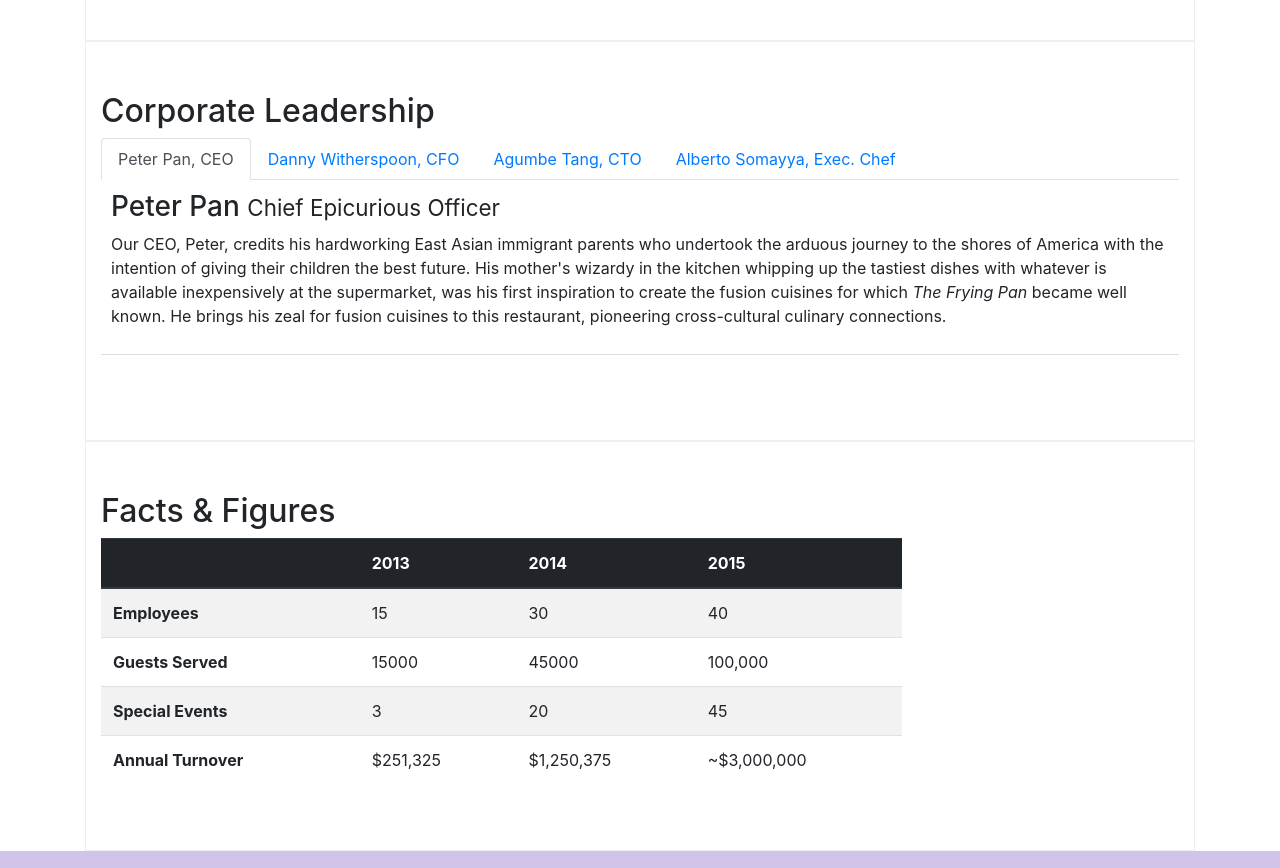
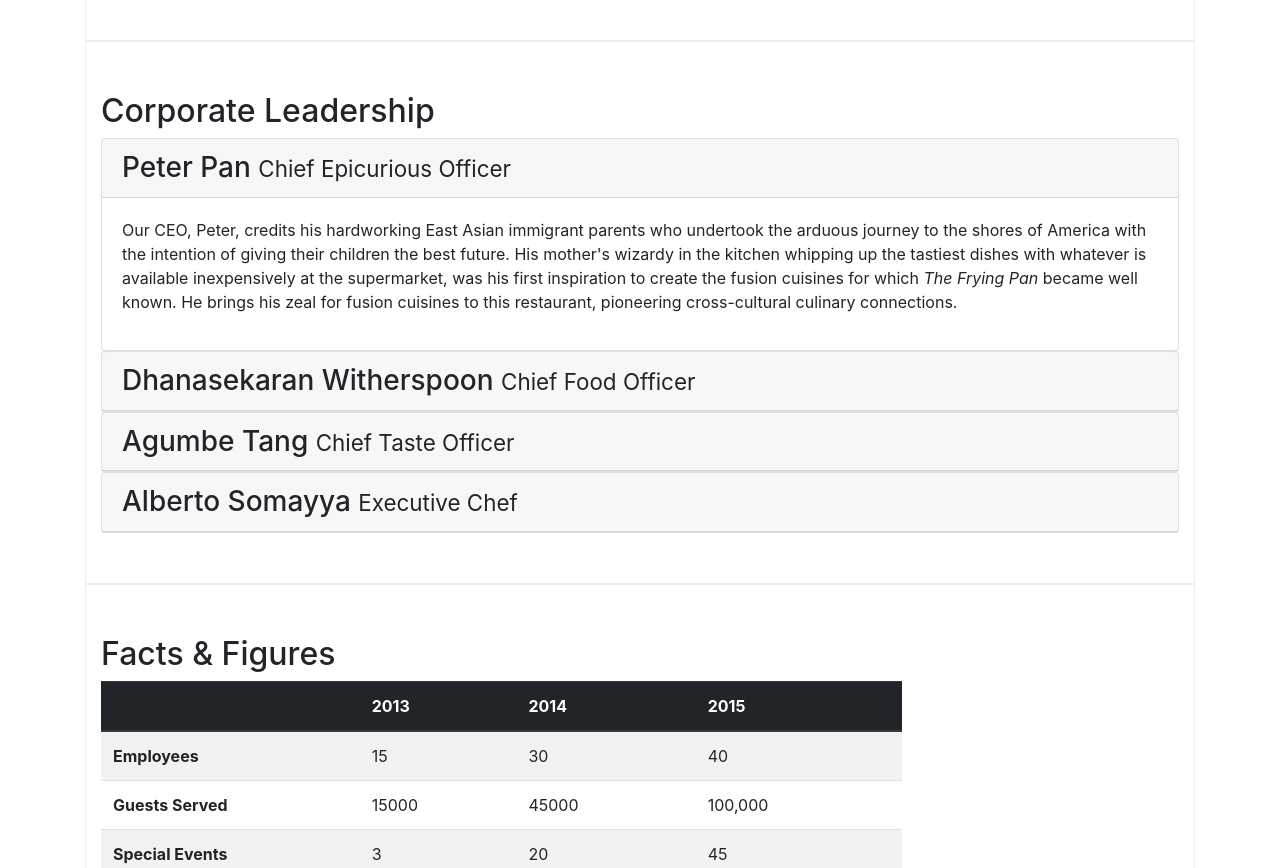
Before and after one commit to jubna/CourseraFullStack, a website: page Bootstrap4/conFusion/aboutus.html in a window 1280 px wide. Shown: the part 980-1848 px from the top of the page. Drawn offline with nearby package versions, Linux system fonts and the light colour scheme.

Commit message:
added accordion to corporate leadership row in contactus.html

```diff
--- a/Bootstrap4/conFusion/aboutus.html
+++ b/Bootstrap4/conFusion/aboutus.html
@@ -105,42 +105,59 @@
             <div class="col-12">
                 <h2>Corporate Leadership</h2>
 
-
-                <ul class="nav nav-tabs">
-                    <li class="nav-item">
-                      <a class="nav-link active" href="#peter"
-                        role="tab" data-toggle="tab">Peter Pan, CEO</a>
-                    </li>
-                    <li class="nav-item">
-                      <a class="nav-link" href="#dhana" role="tab"
-                        data-toggle="tab">Danny Witherspoon, CFO</a>
-                    </li>
-                    <li class="nav-item">
-                      <a class="nav-link" href="#agumbe"role="tab"
-                        data-toggle="tab">Agumbe Tang, CTO</a>
-                    </li>
-                    <li class="nav-item">
-                      <a class="nav-link" href="#alberto" role="tab"
-                        data-toggle="tab">Alberto Somayya, Exec. Chef</a>
-                    </li>
-                </ul>
-                <div class="tab-content">
-                <div role="tabpanel" class="tab-pane fade show active" id="peter">
-                <h3>Peter Pan <small>Chief Epicurious Officer</small></h3>
+                <div class="accordion">
+                    <div class="card">
+                <div role="tab" class="card-header" id="peterhead">
+                <h3 class="mb-0">
+                    <a data-toggle="collapse" data-target="#peter">
+                        Peter Pan <small>Chief Epicurious Officer</small></a>
+                    </h3>
+                 </div>
+                 <div class="collapse show" id="peter" data-target="#accordion">
+                     <div class="card-body">
                 <p class="d-none d-sm-block">Our CEO, Peter, credits his hardworking East Asian immigrant parents who undertook the arduous journey to the shores of America with the intention of giving their children the best future. His mother's wizardy in the kitchen whipping up the tastiest dishes with whatever is available inexpensively at the supermarket, was his first inspiration to create the fusion cuisines for which <em>The Frying Pan</em> became well known. He brings his zeal for fusion cuisines to this restaurant, pioneering cross-cultural culinary connections.</p>
                 </div>
-                <div role="tabpanel" class="tab-pane fade" id="dhana">
-                <h3>Dhanasekaran Witherspoon <small>Chief Food Officer</small></h3>
+                </div>
+                </div>
+                <div class="card">
+                <div role="tab" class="card-header" id="dhanahead">
+                <h3 class="mb-0">
+                    <a class="collapsed" data-toggle="collapse" data-target="#dhana">
+                        Dhanasekaran Witherspoon <small>Chief Food Officer</small></a>
+                </h3>
+                </div>
+                <div class="collapse" id="dhana" data-target="#accordion">
+                    <div class="card-body">
                 <p class="d-none d-sm-block">Our CFO, Danny, as he is affectionately referred to by his colleagues, comes from a long established family tradition in farming and produce. His experiences growing up on a farm in the Australian outback gave him great appreciation for varieties of food sources. As he puts it in his own words, <em>Everything that runs, wins, and everything that stays, pays!</em></p>
                  </div>
-                 <div role="tabpanel" class="tab-pane fade" id="agumbe">
-                <h3>Agumbe Tang <small>Chief Taste Officer</small></h3>
+                </div>
+                 </div>
+                 <div class="card">
+                 <div role="tab" class="card-header" id="agumbehead">
+                <h3 class="mb-0">
+                    <a class="collapsed" data-toggle="collapse" data-target="#agumbe">
+                    Agumbe Tang <small>Chief Taste Officer</small></a>
+                </h3>
+                </div>
+                <div class="collapse" id="agumbe" data-target="#accordion">
+                    <div class="card-body">
                 <p class="d-none d-sm-block">Blessed with the most discerning gustatory sense, Agumbe, our CTO, personally ensures that every dish that we serve meets his exacting tastes. Our chefs dread the tongue lashing that ensues if their dish does not meet his exacting standards. He lives by his motto, <em>You click only if you survive my lick.</em></p>
                  </div>
-                 <div role="tabpanel" class="tab-pane fade" id="alberto">
-                <h3>Alberto Somayya <small>Executive Chef</small></h3>
+                 </div>
+                 </div>
+                 <div class="card">
+                 <div role="tab" class="card-header" id="albertohead">
+                <h3 class="mb-0">
+                    <a class="collapsed" data-toggle="collapse" data-target="#alberto">
+                        Alberto Somayya <small>Executive Chef</small></a>
+                </h3>
+                </div>
+                <div class="collapse" id="alberto" data-target="#accordion">
+                    <div class="card-body">
                 <p class="d-none d-sm-block">Award winning three-star Michelin chef with wide International experience having worked closely with whos-who in the culinary world, he specializes in creating mouthwatering Indo-Italian fusion experiences. He says, <em>Put together the cuisines from the two craziest cultures, and you get a winning hit! Amma Mia!</em></p>
                 </div>
+                </div>
+            </div>
             </div>
        </div>
     </div>
```
